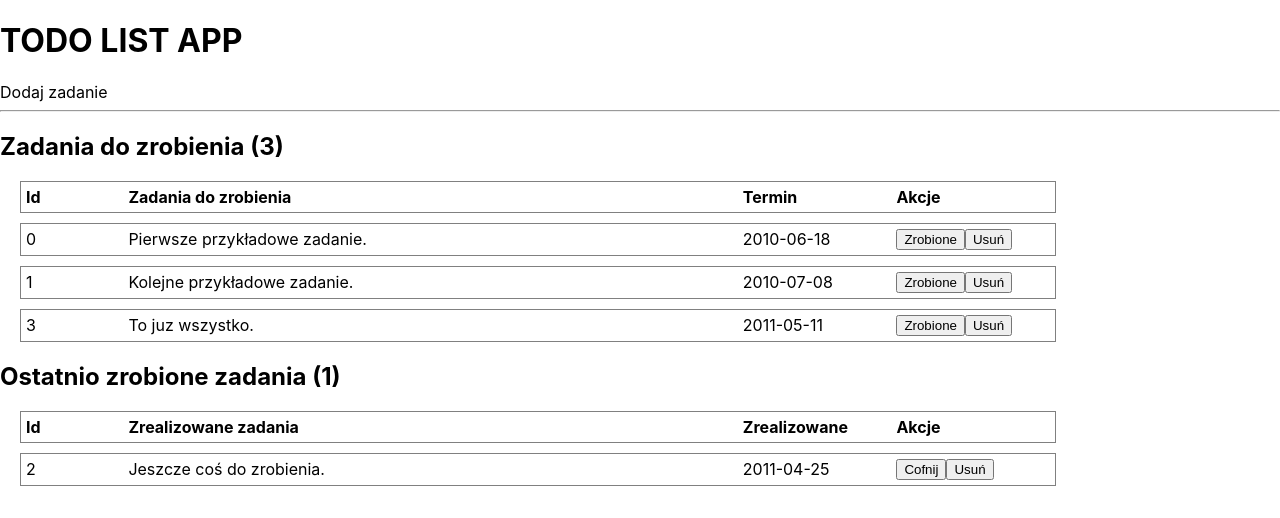
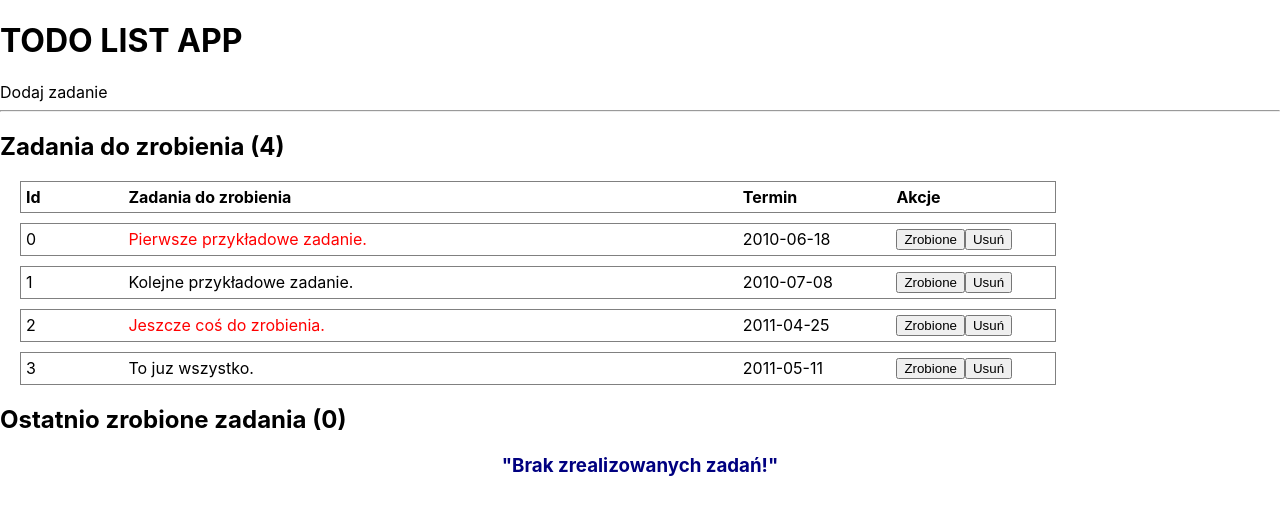
Before and after one commit to kawalec/todo-app-React.js, a React (Create React App) app: page / in a window 1280 px wide. Shown: the top 518 px of the page. Built offline with nearby package versions, Linux system fonts and the light colour scheme.

Commit message:
add done tasks data display

```diff
--- a/src/App.js
+++ b/src/App.js
@@ -19,7 +19,7 @@ class App extends Component {
         id: 1,
         text: "Kolejne przykładowe zadanie.",
         date: "2010-07-08",
-        important: true,
+        important: false,
         done: false,
         finishDate: "",
       },
@@ -28,14 +28,14 @@ class App extends Component {
         text: "Jeszcze coś do zrobienia.",
         date: "2011-04-25",
         important: true,
-        done: true,
+        done: false,
         finishDate: "",
       },
       {
         id: 3,
         text: "To juz wszystko.",
         date: "2011-05-11",
-        important: true,
+        important: false,
         done: false,
         finishDate: "",
       },
@@ -47,7 +47,11 @@ class App extends Component {
     tasks.forEach((task) => {
       if (task.id === id) {
         task.done = !task.done;
-        task.finishDate = new Date().getTime();
+        if (task.finishDate === "") {
+          task.finishDate = new Date().getTime();
+        } else {
+          task.finishDate = "";
+        }
       }
     });
     this.setState({
--- a/src/components/Task/Task.js
+++ b/src/components/Task/Task.js
@@ -2,13 +2,20 @@ import React from "react";
 import "./Task.scss";
 
 const Task = (props) => {
-  const { id, text, date, done } = props.task;
+  const { id, text, date, finishDate, done, important } = props.task;
+  const finish = new Date(finishDate).toLocaleDateString();
   return (
     <>
       <div className="task">
         <div className="task__id">{id}</div>
-        <div className="task__text">{text}</div>
-        <div className="task__date">{date}</div>
+        <div
+          className={
+            important ? "task__text task__text--important" : "task__text"
+          }
+        >
+          {text}
+        </div>
+        <div className="task__date">{finishDate ? finish : date}</div>
         <button
           className={("btn", "btn--done")}
           onClick={() => props.doneTask(id)}
--- a/src/components/Task/Task.scss
+++ b/src/components/Task/Task.scss
@@ -12,6 +12,10 @@
 
 .task__text {
   width: 60%;
+
+  &--important {
+    color: red;
+  }
 }
 
 .task__date {
```
